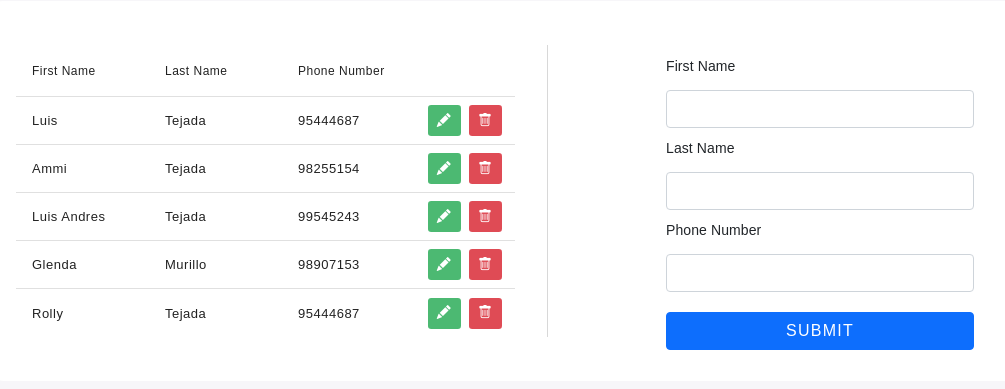
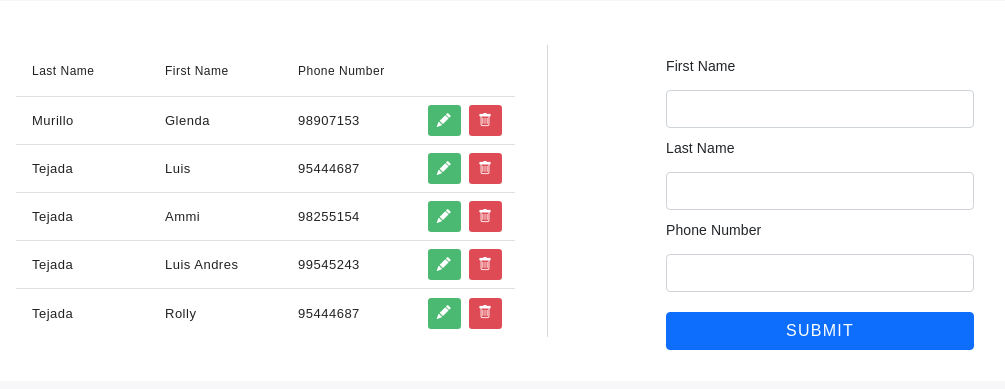
Before and after one commit to luigitemu/phonebook-frontEnd, a React (Create React App) app: page / in a window 1280 px wide. Shown: the part 209-598 px from the top of the page, without its empty margins (92-1097 px from the left). Built offline with nearby package versions, Linux system fonts and the light colour scheme.

Commit message:
sort lastName

```diff
--- a/src/components/PhoneList.jsx
+++ b/src/components/PhoneList.jsx
@@ -4,27 +4,28 @@ import { useSelector } from "react-redux"
 export const PhoneList = () => {
 
     const {contacts} = useSelector(state => state.contacts);
-
-
     const columns = [
+        {
+            name: 'Last Name',
+            selector: row => row.lastName,
+            // sortable: true,
+        },
         {
             name: 'First Name',
             selector: row => row.firstName,
-            sortable: true,
-        },
-        {
-            name: 'Last Name',
-            selector: row => row.lastName,
-            sortable: true,
+            // sortable: true,
         },
         {
             name: 'Phone Number',
             selector: row => row.phone,
         },
         {
-            cell: () =>
+            cell: ( data ) =>
             <>
-                <button className="btn btn-sm m-0 pn-btn-success me-2"> <i className="bi bi-pencil-fill"></i> </button>
+                <button
+                className="btn btn-sm m-0 pn-btn-success me-2"
+                onClick={()=>{handleUpdate(data)}}
+                > <i className="bi bi-pencil-fill"></i> </button>
                 <button className="btn btn-sm m-0 pn-btn-danger"> <i className="bi bi-trash"></i> </button>
             </>,
             ignoreRowClick: true,
@@ -33,12 +34,25 @@ export const PhoneList = () => {
           }
     ];
 
+    const handleUpdate = (data  ) => {
+      console.log(data);
+    };
+
+    const handleDelete = (data) => {
+      console.log(data);
+    };
+
+
+
+
+
     return (
         <DataTable
             columns={columns}
             data={contacts}
             fixedHeader
             fixedHeaderScrollHeight="300px"
+            defaultSortFieldId={1}
         />
       );
   }
```
